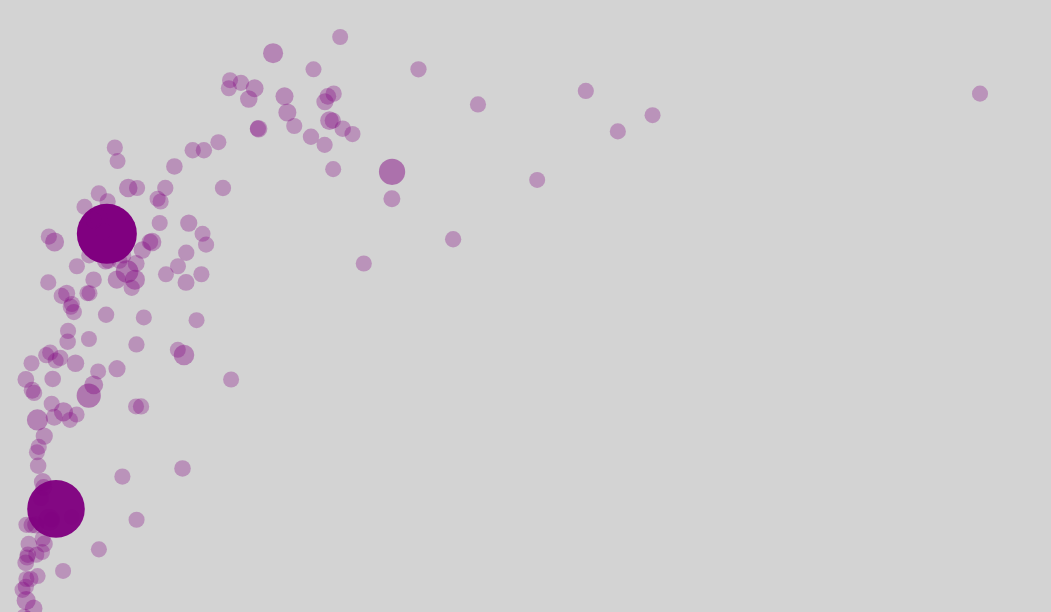
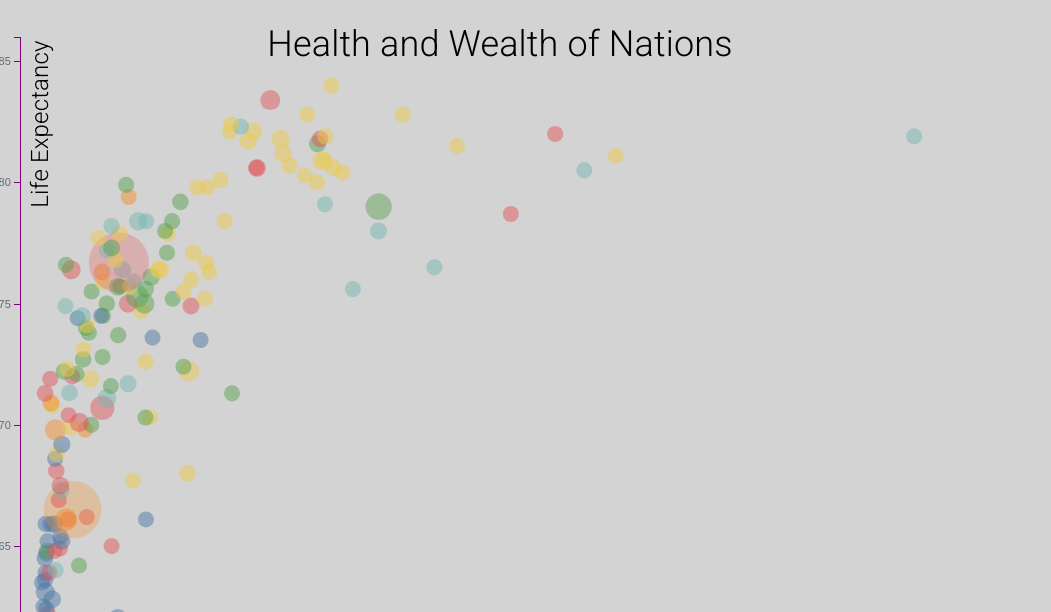
Before and after one commit to peterswi/vizlab4, a plain HTML site: page index.html in a window 1280 px wide. Shown: the part 188-800 px from the top of the page, without its empty margins (0-1051 px from the left). Drawn offline with nearby package versions, Linux system fonts and the light colour scheme.

Commit message:
massive progress

```diff
--- a/js/script.js
+++ b/js/script.js
@@ -12,22 +12,32 @@ d3.csv('wealth-health-2014.csv', d3.autoType).then(data=>{
 	    .append("g")
         .attr("transform", "translate(" + margin.left + "," + margin.top + ")");
 
+    const incomeEx=d3.extent(data, d=>d.Income)
 
-    console.log(data)
+    incomeEx[0]=incomeEx[0]-3000
+    incomeEx[1]=incomeEx[1]+10000
+
 
     const xScale=d3.scaleLinear()
-        .domain(d3.extent(data, d=>d.Income))
+        .domain(incomeEx)
         .range([0,width])
 
     const xAxis = d3.axisBottom()
-	    .scale(xScale)
+        .scale(xScale)
+        .ticks(5, "s")
+
+    const lifeExpEx=d3.extent(data, d=>d.LifeExpectancy)
+    lifeExpEx[0]=lifeExpEx[0]-2
+    lifeExpEx[1]=lifeExpEx[1]+2
+
 
     const yScale=d3.scaleLinear()
-        .domain(d3.extent(data, d=>d.LifeExpectancy))
+        .domain(lifeExpEx)
         .range([height,0])
 
     const yAxis = d3.axisLeft()
         .scale(yScale)
+        .ticks(10)
 
     const popScale =d3.scaleLinear()
         .domain(d3.extent(data, d=>d.Population))
@@ -35,7 +45,9 @@ d3.csv('wealth-health-2014.csv', d3.autoType).then(data=>{
 
     const popOp =d3.scaleLinear()
         .domain(d3.extent(data, d=>d.Population))
-        .range([0.3,1])
+        .range([0.5,0.3])
+
+    const fillColor=d3.scaleOrdinal(d3.schemeTableau10)
 
     svg.selectAll('.chart')
         .data(data)
@@ -44,9 +56,11 @@ d3.csv('wealth-health-2014.csv', d3.autoType).then(data=>{
         .attr('cx',d=>xScale(d.Income))
         .attr('cy',d=>yScale(d.LifeExpectancy))
         .attr('r',d=>popScale(d.Population))
-        .style('fill', 'purple')
+        .attr('align','center')
+        .style('fill', d=>fillColor(d.Region))
         .style('opacity', d=>popOp(d.Population))
 
+    console.log(d=>fillColor(d.Region))
 
         // Draw the axis
     svg.append("g")
@@ -54,5 +68,39 @@ d3.csv('wealth-health-2014.csv', d3.autoType).then(data=>{
         .attr("transform", `translate(0, ${height})`)
         .call(xAxis);
 
+    svg.append("g")
+        .attr("class", "axis y-axis")
+        //.attr("transform", `translate(0, ${height})`)
+        .call(yAxis);
 
+    svg.append('text')
+        .attr('class', 'xaxisTitle')
+        .attr('x', xScale(incomeEx[1]-10000)+30)
+        .attr('y', yScale(lifeExpEx[0]+2)+40)
+        .text("Income")
+        .style('text-anchor','middle')
+    svg.append('text')
+        .attr('class','yaxisTitle')
+        .attr("transform", "rotate(-90)")
+        .attr('x', xScale(incomeEx[0]+5000)-120)
+        .attr('y', yScale(lifeExpEx[1]-2)-20)
+        .text("Life Expectancy")
+        .style('text-anchor','middle')
+    svg.append('text')
+        .attr('class','graphTitle')
+        .attr('x',(xScale(incomeEx[0])+xScale(incomeEx[1])/2))
+        .attr('y',yScale(lifeExpEx[1]-2)-30)
+        .text("Health and Wealth of Nations")
+        .style('text-anchor','middle')
+        .style('font-weight','bolder')
+
+
+
+    const svgLegend = d3.select('.chart').append('svg')
+        .attr("width", 100)
+        .attr("height", 100)
+	    .append("g")
+
+    svgLegend.selectAll('.chart')
+        .data(fillColor(data.Region))
 })
--- a/styles.css
+++ b/styles.css
@@ -12,3 +12,26 @@ body{
     background-color: lightgrey;
 
 }
+
+/* line styles */
+.axis path,
+.axis line {
+	fill: none;
+	stroke: purple;
+	shape-rendering: crispEdges;
+}
+/* labels */
+.axis text {
+	font-family: sans-serif;
+	font-size: 11px;
+}
+
+.xaxisTitle{
+    font-size: 24px;
+}
+.yaxisTitle{
+    font-size: 24px;
+}
+.graphTitle{
+    font-size: 36px;
+}
```
